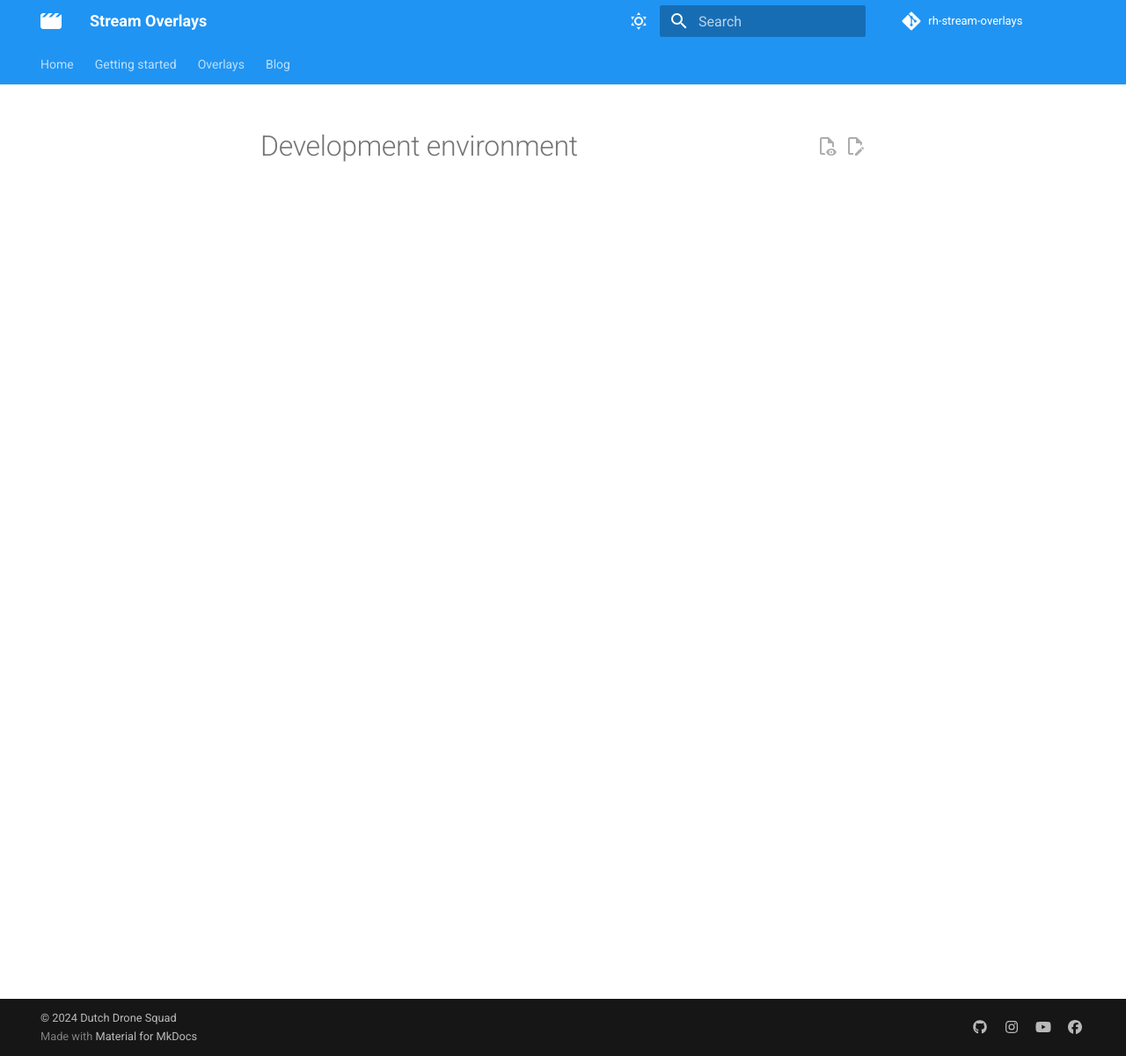
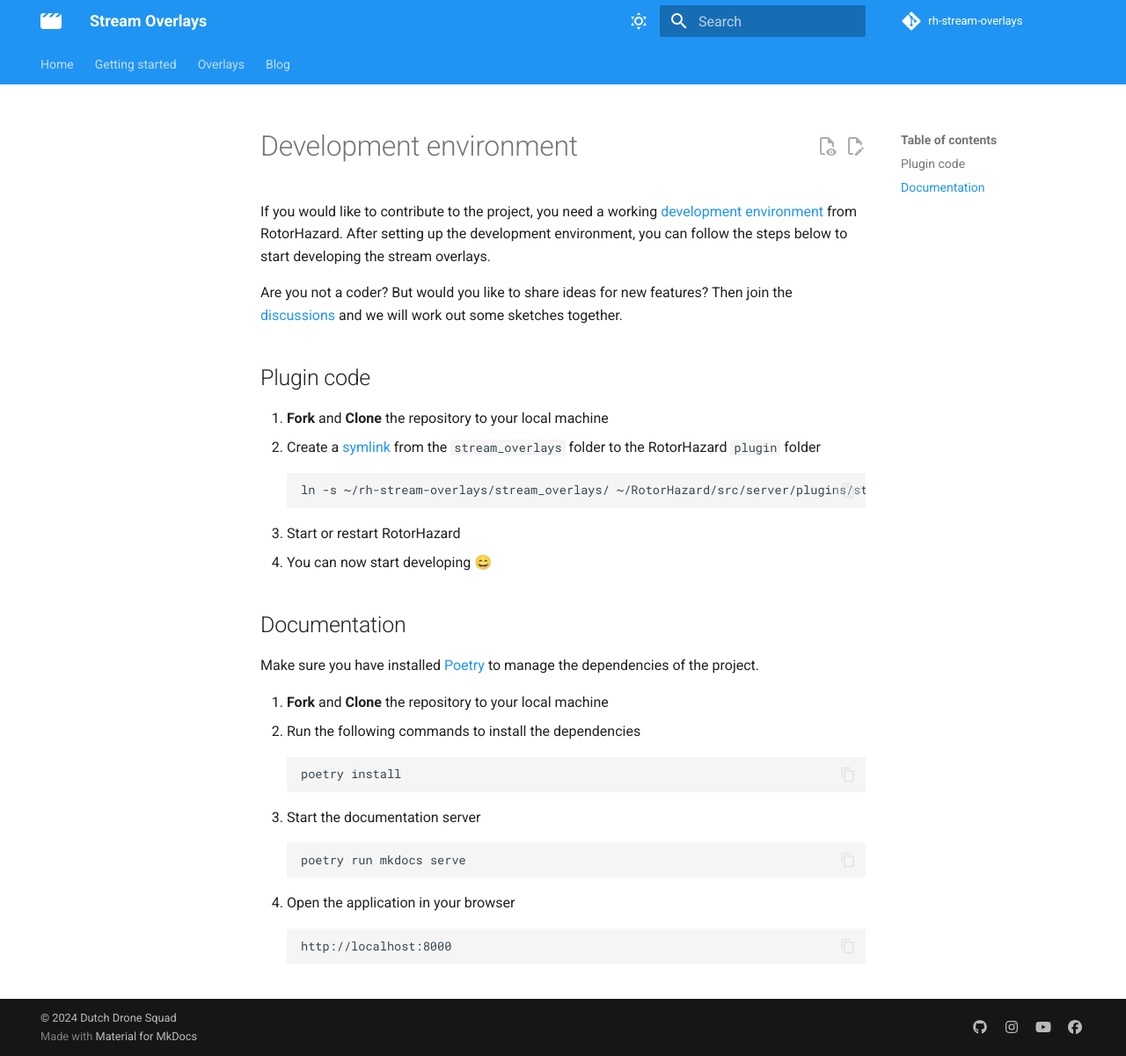
Before and after one commit to dutchdronesquad/rh-stream-overlays, an MkDocs documentation site: the page built from docs/installation/development.md, in a window 1280 px wide and 1201 px high. Shown: the whole window at 88% size. Built offline with MkDocs 1.6.1 and Material for MkDocs 9.7.7, drawn with Linux system fonts in a browser that asks for light colours; comment, search, counter and statistics services are not loaded; the version menu is left out.

Commit message:
Update Stream Overlays plugin documentation and assets

````diff
--- a/docs/installation/development.md
+++ b/docs/installation/development.md
@@ -1 +1,46 @@
+---
+title: Development
+description: Development instructions for the Stream Overlays plugin for RotorHazard.
+---
+
 # Development environment
+
+If you would like to contribute to the project, you need a working [development environment][rh-dev] from RotorHazard. After setting up the development environment, you can follow the steps below to start developing the stream overlays.
+
+Are you not a coder? But would you like to share ideas for new features? Then join the [discussions] and we will work out some sketches together.
+
+## Plugin code
+
+1. **Fork** and **Clone** the repository to your local machine
+2. Create a [symlink] from the `stream_overlays` folder to the RotorHazard `plugin` folder
+```bash
+ln -s ~/rh-stream-overlays/stream_overlays/ ~/RotorHazard/src/server/plugins/stream_overlays
+```
+
+3. Start or restart RotorHazard
+4. You can now start developing 😄
+
+## Documentation
+
+Make sure you have installed [Poetry](https://python-poetry.org/docs/#installation) to manage the dependencies of the project.
+
+1. **Fork** and **Clone** the repository to your local machine
+2. Run the following commands to install the dependencies
+```bash
+poetry install
+```
+
+3. Start the documentation server
+```bash
+poetry run mkdocs serve
+```
+
+4. Open the application in your browser
+```
+http://localhost:8000
+```
+
+<!-- LINKS -->
+[rh-dev]: https://github.com/RotorHazard/RotorHazard/blob/main/doc/Development.md
+[symlink]: https://linuxize.com/post/how-to-create-symbolic-links-in-linux-using-the-ln-command
+[discussions]: https://github.com/dutchdronesquad/rh-stream-overlays/discussions
````
Also changed, not shown: docs/index.md (+24 -7 lines), docs/installation/index.md (+10 -6 lines), docs/installation/obs_setup.md (+16 -5 lines), docs/overlays/index.md (+5 -0 lines), docs/assets/img/obs_add-source.png (added), docs/assets/img/obs_overlay-demo.png (added), docs/assets/img/obs_settings-source.png (added).
